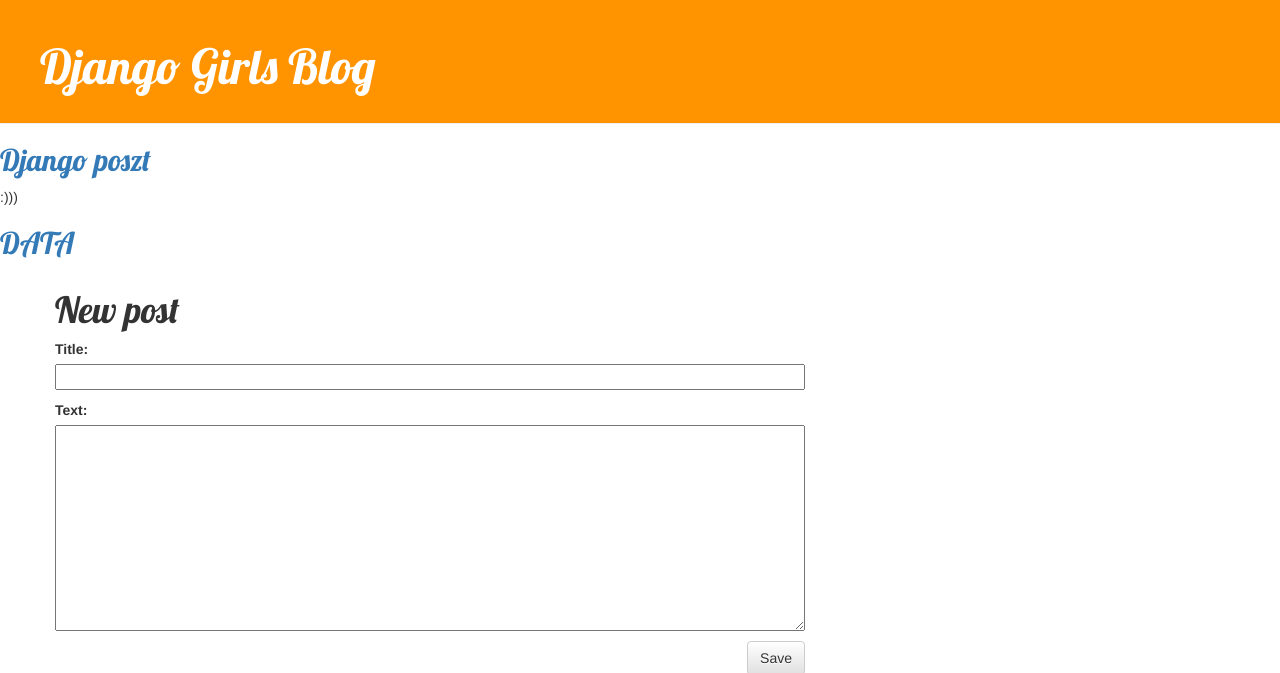
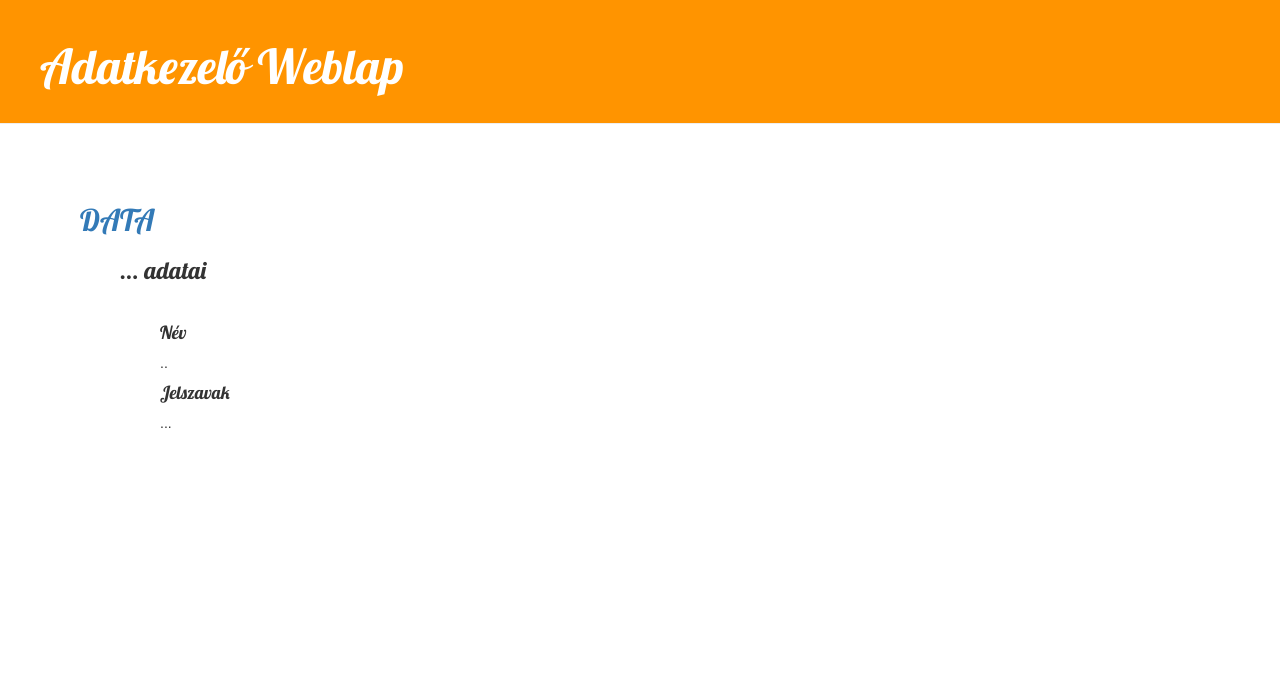
Before and after one commit to Marko-68/my-first-blog, a Django app: page /post/new/ in a window 1280 px wide. Shown: the top 673 px of the page. Run offline with Django 3.2, Linux system fonts and the light colour scheme; some libraries are stand-ins or nearby versions.

Commit message:
Update base.html

```diff
--- a/templates/blog/base.html
+++ b/templates/blog/base.html
@@ -10,25 +10,44 @@
     <body>
         <div class="page-header">
             {% if user.is_authenticated %}
-                <a href="{% url 'post_new' %}" class="top-menu"><span class="glyphicon glyphicon-plus"></span></a>
+            <br>
+            <br>
+             <a align="left" href="{% url 'post_new' %}" class="top-menu"><span class="glyphicon glyphicon-plus"></span></a>
             {% endif %}
-            <h1><a href="/">Django Girls Blog</a></h1>
-        </div>
-        <div>
-        <h2><a href="">Django poszt</a></h2>
-        <p>:)))</p>
-        </div>
-        <div>
-        <h2><a href="">DATA</a></h2>
-        <p></p></h2>
+            <h1><a href="/">Adatkezelő Weblap</a></h1>
         </div>
         <div class="content container">
             <div class="row">
                 <div class="col-md-8">
-                {% block content %}
-                {% endblock %}
-                </div>
-            </div>
+
         </div>
+
+
+        <ul style="list-style-type:none;">
+                <li>
+                    <h2></h2>
+                    <p></p>
+                </li>
+                <br>
+                <li><div>
+                <h2><a href="">DATA</a></h2>
+                <p></p>
+                </div></li>
+
+                <ul style="list-style-type:none;">
+                    <li>
+                        <div><h3>... adatai</h3></div>
+                        <br>
+                        <ul style="list-style-type:none;">
+                            <li><h4>Név</h4>
+                            <p>..</p></li>
+                            <li>
+                                <h4>Jelszavak</h4>
+                                <p>...</p>
+                            </li>
+                        </ul>
+                    </li>
+                </ul>
+        </ul>
     </body>
 </html>
```
